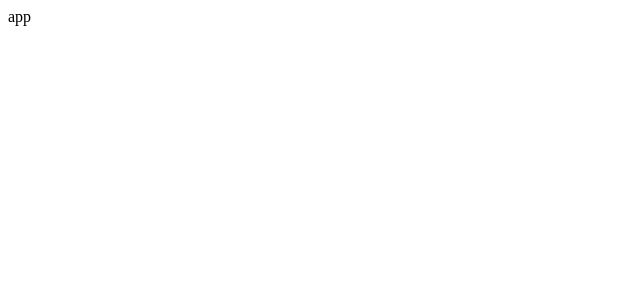
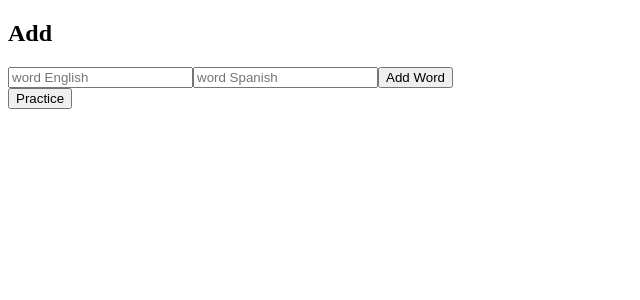
Before and after one commit to Lopez089/wordEnglish, a Next.js app: page / in a window 1280 px wide. Shown: the top 300 px of the page, without its empty margins (0-640 px from the left). Built offline with nearby package versions, Linux system fonts and the light colour scheme.

Commit message:
feat (home) : create page home and componet button and formAddWord

```diff
--- a/pages/index.js
+++ b/pages/index.js
@@ -1,19 +1,41 @@
 import Head from 'next/head'
 
- const Home = ()=> {
+const Button = ({ children, handleClick }) => {
   return (
-    <div >
+    <button>{children}</button>
+  )
+}
+
+const FormAddWord = () => {
+  return (
+    <>
+      <h2>Add</h2>
+      <form>
+        <input type='text' placeholder='word English' />
+        <input type='text' placeholder='word Spanish' />
+        <Button>Add Word</Button>
+      </form>
+    </>
+  )
+}
+
+const Home = () => {
+  return (
+    <div>
       <Head>
         <title>Home</title>
-        <meta name="description" content="Home app word english" />
-        <link rel="icon" href="/favicon.ico" />
+        <meta name='description' content='Home app word english' />
+        <link rel='icon' href='/favicon.ico' />
       </Head>
 
-      <main >
-        app
+      <main>
+        <section>
+          <FormAddWord />
+        </section>
+        <section>
+          <Button>Practice</Button>
+        </section>
       </main>
-
-
     </div>
   )
 }
```
